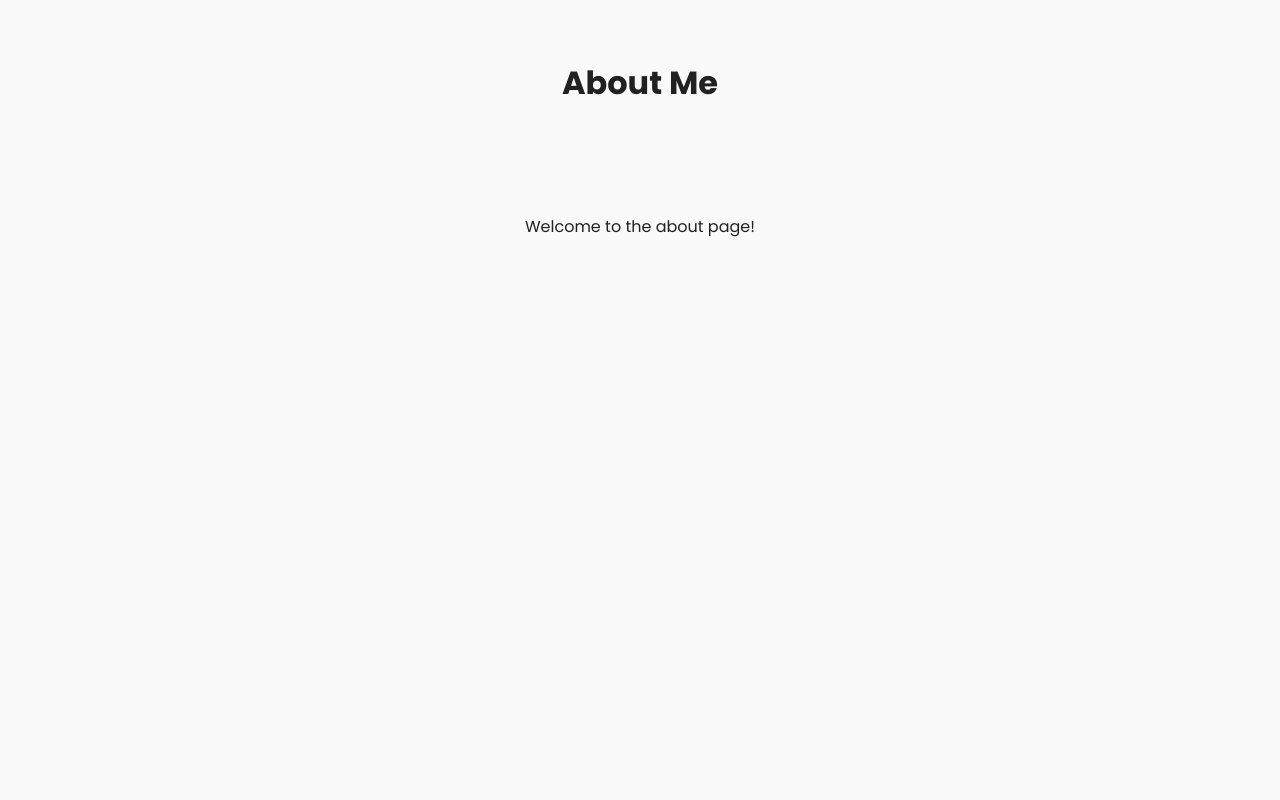
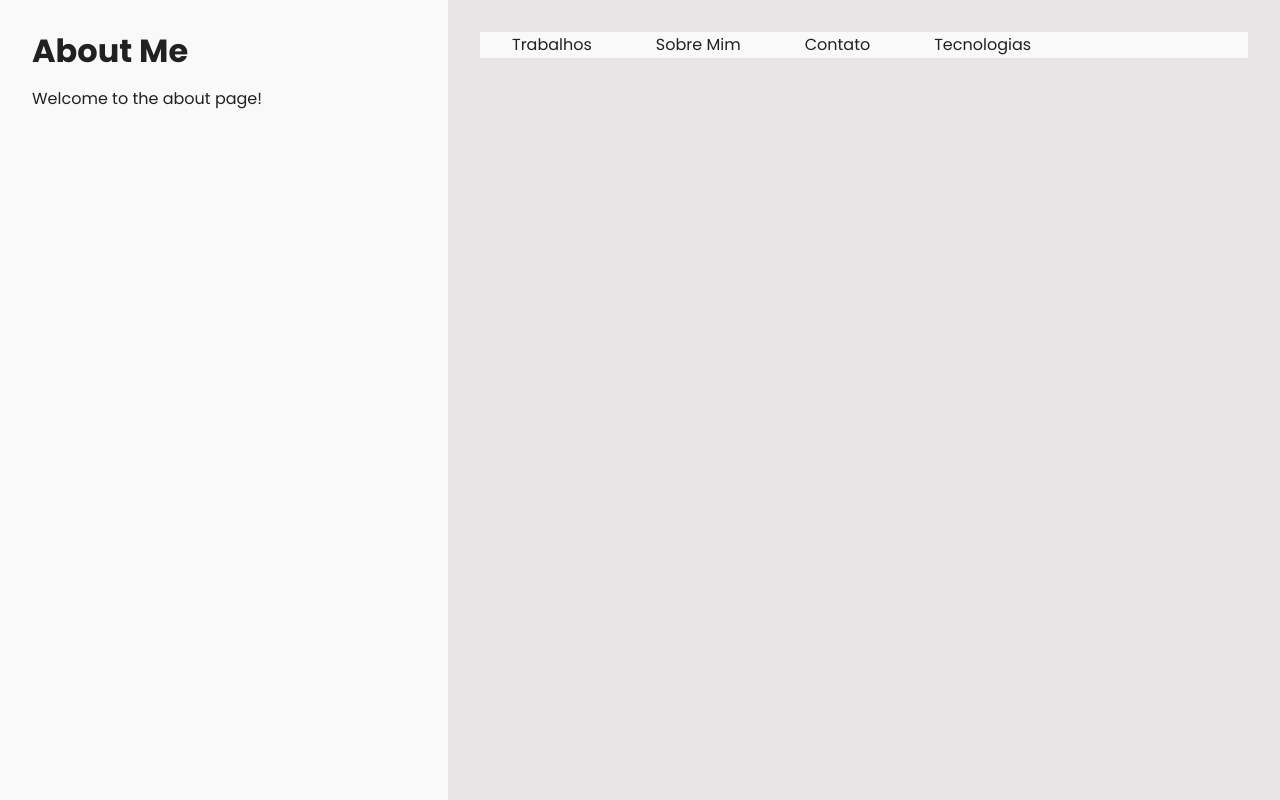
Before and after one commit to manuvaladares/portfolio, a React (Vite) app: page /portfolio/about in a window 1280 px wide. Built offline with nearby package versions, Linux system fonts and the light colour scheme.

Commit message:
cria o layout base e o componente de navegação

```diff
--- /dev/null
+++ b/src/components/MainLayout/MainLayout.jsx
@@ -0,0 +1,10 @@
+import styles from './MainLayout.module.css';
+
+const MainLayout = ({ leftContent, rightContent }) => (
+  <div className={styles.container}>
+    <div className={styles.left}>{leftContent}</div>
+    <div className={styles.right}>{rightContent}</div>
+  </div>
+);
+
+export default MainLayout;
--- /dev/null
+++ b/src/components/MainLayout/MainLayout.module.css
@@ -0,0 +1,15 @@
+.container {
+  display: flex;
+  min-height: 100vh;
+}
+
+.left {
+  flex: 1;
+  padding: 2rem;
+}
+
+.right {
+  flex: 2;
+  padding: 2rem;
+  background: var(--color-surface);
+}
--- a/src/components/navigation/navigation.jsx
+++ b/src/components/navigation/navigation.jsx
@@ -8,26 +8,34 @@ const Navigation = () => {
       <ul>
         <li>
           <NavLink
-            to="/work"
+            to="/trabalhos"
             className={({ isActive }) => (isActive ? styles.active : undefined)}
           >
-            Work
+            Trabalhos
           </NavLink>
         </li>
         <li>
           <NavLink
-            to="/about"
+            to="/sobre-mim"
             className={({ isActive }) => (isActive ? styles.active : undefined)}
           >
-            About
+            Sobre Mim
           </NavLink>
         </li>
         <li>
           <NavLink
-            to="/contact"
+            to="/contato"
             className={({ isActive }) => (isActive ? styles.active : undefined)}
           >
-            Contact
+            Contato
+          </NavLink>
+        </li>
+        <li>
+          <NavLink
+            to="/tecnologias"
+            className={({ isActive }) => (isActive ? styles.active : undefined)}
+          >
+            Tecnologias
           </NavLink>
         </li>
       </ul>
--- a/src/components/navigation/navigation.module.css
+++ b/src/components/navigation/navigation.module.css
@@ -0,0 +1,32 @@
+.navigation {
+  background-color: var(--color-background);
+  border-bottom: 1px solid var(--color-border);
+}
+
+.navigation ul {
+  list-style: none;
+  padding: 0;
+  margin: 0;
+  display: flex;
+}
+
+.navigation li {
+  margin: 0 1rem;
+}
+
+.navigation a {
+  color: var(--color-text-primary);
+  text-decoration: none;
+  padding: 0.5rem 1rem;
+  border-radius: 4px;
+  transition: background-color 0.2s ease;
+}
+
+.navigation a:hover {
+  background-color: var(--color-surface);
+}
+
+.navigation .active {
+  font-weight: bold;
+  background-color: var(--color-surface);
+}
--- a/src/pages/AboutPage/AboutPage.jsx
+++ b/src/pages/AboutPage/AboutPage.jsx
@@ -1,12 +1,20 @@
 import React from 'react';
-import styles from './AboutPage.module.css';
+
+import MainLayout from '../../components/MainLayout/MainLayout';
+import Navigation from '../../components/navigation/navigation';
+
 
 const AboutPage = () => {
   return (
-    <div className={styles.aboutPageContainer}>
-        <h1>About Me</h1>
-        <p>Welcome to the about page!</p>
-    </div>
+    <MainLayout
+      leftContent={
+        <>
+          <h1>About Me</h1>
+          <p>Welcome to the about page!</p>
+        </>
+      }
+      rightContent={<Navigation />}
+    />
   );
 };
 
```
